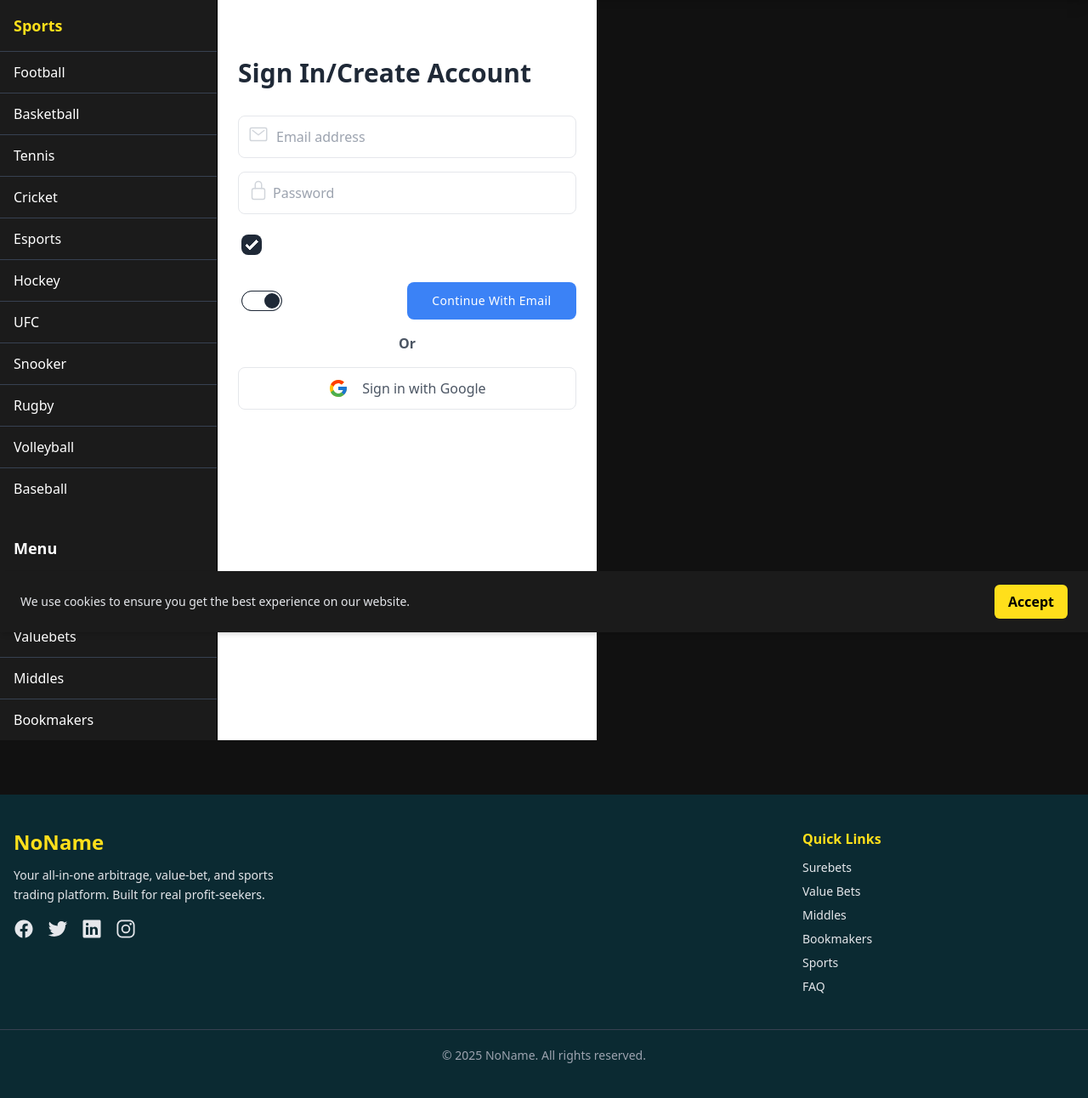
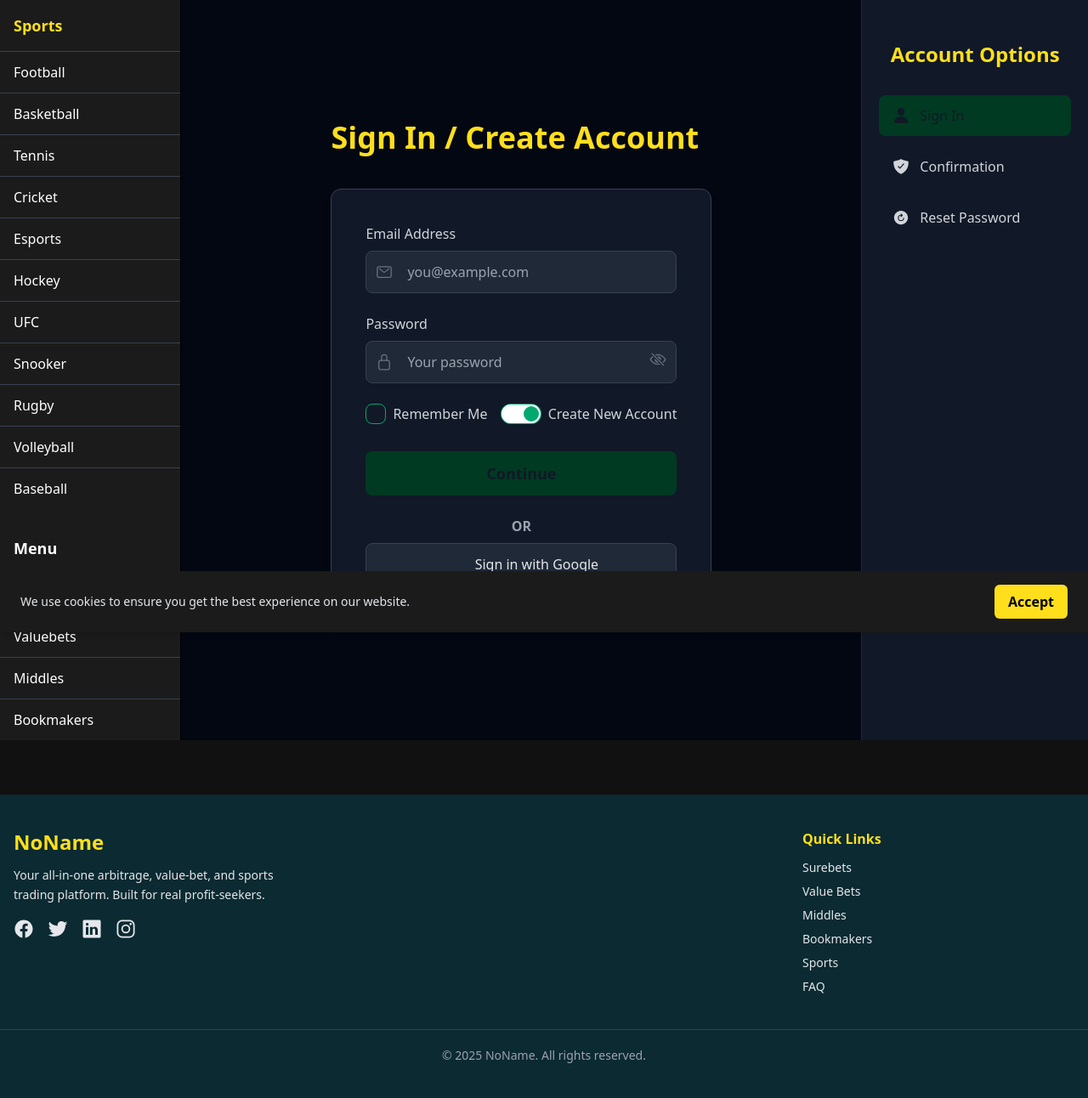
Before and after one commit to manzub/sportsarb, a Flask app: page /auth/login in a window 1280 px wide. Shown: the part 56-1348 px from the top of the page at 85% size. Run offline with Flask 3, Linux system fonts and the light colour scheme; data that the repository does not hold is empty; some libraries are stand-ins or nearby versions.

Commit message:
updated login function to use auth_provider and auth sidebar

```diff
--- a/app/routes/auth.py
+++ b/app/routes/auth.py
@@ -70,6 +70,7 @@ def google_auth():
       # Create new user (no password needed)
       user = User(email=email, password=None)
       user.is_verified = True
+      user.auth_provider = 'google'
       db.session.add(user)
 
       alerts_conf = Alerts(user.id)
@@ -92,13 +93,17 @@ def login():
   if request.method == 'POST':
     if form.validate_on_submit():
       user = User.query.filter_by(email=form.email.data.lower()).first()
-      if user and user.check_password(form.password.data):
-        login_user(user=user, remember=form.remember_me.data)
-        session['user_email'] = user.email
-        next = request.args.get('next')
-        if not next or not next[0] == '/':
-          next = url_for('main.index')
-        return redirect(next)
+      if user:
+        if user.auth_provider == 'google':
+          flash('Invalid login method, Please login using google', 'warning')
+          return redirect(url_for('auth.login'))
+        elif user.auth_provider == 'local' and user.check_password(form.password.data):
+          login_user(user=user, remember=form.remember_me.data)
+          session['user_email'] = user.email
+          next = request.args.get('next')
+          if not next or not next[0] == '/':
+            next = url_for('main.index')
+          return redirect(next)
       elif form.create_account.data:
         email_exists = User.query.filter_by(email=form.email.data.lower()).first()
         if not email_exists:
--- a/app/templates/account.html
+++ b/app/templates/account.html
@@ -25,7 +25,7 @@
     </div>
 
     <div class="flex justify-between items-center">
-      <a href="{{ url_for('plans.overview') }}"
+      <a href="#"
         class="inline-block bg-blue-600 hover:bg-blue-700 text-white text-sm font-semibold py-2 px-4 rounded-md transition">
         Change Plan
       </a>
@@ -34,7 +34,7 @@
     {% else %}
     <div class="">
       <p class="text-gray-600 mb-6">You don’t have an active plan yet.</p>
-      <a href="{{ url_for('plans.overview') }}"
+      <a href="#"
         class="bg-blue-600 hover:bg-blue-700 text-white font-medium py-2 px-4 rounded-md">
         View Plans
       </a>
--- a/app/templates/login.html
+++ b/app/templates/login.html
@@ -1,81 +1,145 @@
-{%extends 'base.html' %}
+{% extends 'base.html' %}
 
 {% block content %}
-<section class="bg-white dark:bg-gray-900">
-  <div class="container flex items-center my-10 justify-center px-6 py-4 mx-auto">
-    <form id="sign-in-form" class="w-full max-w-md" novalidate="novalidate" method="post">
-      <h1 class="mt-3 text-2xl font-semibold text-gray-800 capitalize sm:text-3xl dark:text-white">sign In/create Account</h1>
+<section class="w-full min-h-screen bg-gray-950 text-gray-200 flex flex-col lg:flex-row">
 
-      <!-- csrf token -->
-      {{form.hidden_tag()}}
+  <!-- MAIN LOGIN -->
+  <div class="w-full lg:w-3/4 flex items-center justify-center order-1 lg:order-1 px-6 py-12">
+    <div class="w-full max-w-md">
 
-      <div class="relative flex items-center mt-8">
-        <span class="absolute">
-          <ion-icon class="w-6 h-6 mx-3 text-gray-300 dark:text-gray-500" name="mail-outline"></ion-icon>
-        </span>
+      <h1 class="text-4xl font-bold text-bet365yellow mb-10 text-center lg:text-left">
+        Sign In / Create Account
+      </h1>
 
-        {{form.email(maxlength="128", placeholder="Email address", type="email", class="block w-full py-3 text-gray-700
-        bg-white border rounded-lg px-11 dark:bg-gray-900 dark:text-gray-300 dark:border-gray-600 focus:border-blue-400
-        dark:focus:border-blue-300 focus:ring-blue-300 focus:outline-none focus:ring focus:ring-opacity-40",
-        pattern="(?=(?:(\S+)@\S+\.[A-Za-z]+))(?:^(?:(?:[^\x00-\x20\x22\x28\x29\x2C\x2E\x3A-\x3C\x3E\x40\x5B-\x5D\x7F-\xFF]+)|(?:\x22(?:(?:[^\x0D\x22\x5C\x80-\xFF])|(?:\x5C[\x00-\x7F]))*\x22))(?:\x2E(?:(?:[^\x00-\x20\x22\x28\x29\x2C\x2E\x3A-\x3C\x3E\x40\x5B-\x5D\x7F-\xFF]+)|(?:\x22(?:(?:[^\x0D\x22\x5C\x80-\xFF])|(?:\x5C[\x00-\x7F]))*\x22)))*\x40(?:(?:[^\x00-\x20\x22\x28\x29\x2C\x2E\x3A-\x3C\x3E\x40\x5B-\x5D\x7F-\xFF]+)|(?:\x5B(?:(?:[^\x0D\x22\x5C\x80-\xFF])|(?:\x5C[\x00-\x7F]))*\x5D))(?:\x2E(?:(?:[^\x00-\x20\x22\x28\x29\x2C\x2E\x3A-\x3C\x3E\x40\x5B-\x5D\x7F-\xFF]+)|(?:\x5B(?:(?:[^\x0D\x22\x5C\x80-\xFF])|(?:\x5C[\x00-\x7F]))*\x5D)))*$)")}}
+      <form id="sign-in-form" method="post" novalidate
+        class="w-full bg-gray-900 border border-gray-700 rounded-xl p-10 shadow-lg">
+
+        {{ form.hidden_tag() }}
+
+        <!-- Email -->
+        <div class="mb-6">
+          <label class="block mb-2 font-medium text-gray-300">Email Address</label>
+          <div class="relative">
+            <ion-icon name="mail-outline"
+              class="absolute left-3 top-1/2 -translate-y-1/2 text-gray-500 text-xl"></ion-icon>
+
+            {{ form.email(
+            maxlength="128",
+            placeholder="you@example.com",
+            type="email",
+            class="w-full bg-gray-800 border border-gray-700 rounded-lg pl-12 pr-4 py-3 text-gray-100
+            focus:outline-none focus:ring-2 focus:ring-bet365green"
+            ) }}
+          </div>
         </div>
 
-      <div class="relative flex items-center mt-4">
-        <span class="absolute">
-          <ion-icon class="w-6 h-6 mx-3 text-gray-300 dark:text-gray-500" name="lock-closed-outline"></ion-icon>
-        </span>
+        <!-- Password -->
+        <div class="mb-6">
+          <label class="block mb-2 font-medium text-gray-300">Password</label>
+          <div class="relative">
+            <ion-icon name="lock-closed-outline"
+              class="absolute left-3 top-1/2 -translate-y-1/2 text-gray-500 text-xl"></ion-icon>
 
-        {{form.password(placeholder="Password", class="block w-full px-10 py-3 text-gray-700 bg-white border rounded-lg
-        dark:bg-gray-900 dark:text-gray-300 dark:border-gray-600 focus:border-blue-400 dark:focus:border-blue-300
-        focus:ring-blue-300 focus:outline-none focus:ring focus:ring-opacity-40")}}
+            {{ form.password(
+            placeholder="Your password",
+            id="password",
+            class="w-full bg-gray-800 border border-gray-700 rounded-lg pl-12 pr-12 py-3 text-gray-100
+            focus:outline-none focus:ring-2 focus:ring-bet365green"
+            ) }}
+
+            <button type="button" id="togglePassword"
+              class="absolute right-3 top-1/2 -translate-y-1/2 text-gray-500 hover:text-gray-300">
+              <ion-icon name="eye-off-outline" class="text-xl"></ion-icon>
+            </button>
+          </div>
         </div>
 
-      <fieldset class="mt-4 fieldset">
-        <label class="label">
-          {{form.remember_me(class='checkbox', type='checkbox', checked=form.remember_me.value)}}
-          {{form.remember_me.label}}
+        <!-- Toggles -->
+        <div class="flex items-center justify-between mb-8">
+          <label class="flex items-center gap-2 cursor-pointer text-gray-300">
+            {{ form.remember_me(class="checkbox checkbox-success") }}
+            <span>Remember Me</span>
           </label>
-      </fieldset>
 
-      <div class="mt-6">
-        <div class="grid grid-cols-2 items-center mt-4">
-          <fieldset class="fieldset">
-            <label class="label">
-              {{form.create_account(class='toggle', type='checkbox', checked=form.create_account.value)}}
-              {{form.create_account.label}}
+          <label class="flex items-center gap-2 cursor-pointer text-gray-300">
+            {{ form.create_account(class="toggle toggle-success") }}
+            <span>Create New Account</span>
           </label>
-          </fieldset>
-          {{form.submit(class="w-full px-6 py-3 text-sm font-medium tracking-wide text-white capitalize transition-colors duration-300 transform bg-blue-500 rounded-lg hover:bg-blue-400 focus:outline-none focus:ring focus:ring-blue-300 focus:ring-opacity-50")}}
         </div>
 
-        <p class="mt-4 text-center text-gray-600 dark:text-gray-400 font-bold">Or</p>
+        <button type="submit"
+          class="w-full py-3 rounded-lg bg-bet365green text-gray-900 font-semibold text-lg hover:bg-bet365green/80 transition">
+          Continue
+        </button>
 
-        <a href="{{url_for('auth.google_login')}}"
-          class="flex items-center justify-center px-6 py-3 mt-4 text-gray-600 transition-colors duration-300 transform border rounded-lg dark:border-gray-700 dark:text-gray-200 hover:bg-gray-50 dark:hover:bg-gray-600">
-          <svg class="w-6 h-6 mx-2" viewBox="0 0 40 40">
-            <path
-              d="M36.3425 16.7358H35V16.6667H20V23.3333H29.4192C28.045 27.2142 24.3525 30 20 30C14.4775 30 10 25.5225 10 20C10 14.4775 14.4775 9.99999 20 9.99999C22.5492 9.99999 24.8683 10.9617 26.6342 12.5325L31.3483 7.81833C28.3717 5.04416 24.39 3.33333 20 3.33333C10.7958 3.33333 3.33335 10.7958 3.33335 20C3.33335 29.2042 10.7958 36.6667 20 36.6667C29.2042 36.6667 36.6667 29.2042 36.6667 20C36.6667 18.8825 36.5517 17.7917 36.3425 16.7358Z"
-              fill="#FFC107" />
-            <path
-              d="M5.25497 12.2425L10.7308 16.2583C12.2125 12.59 15.8008 9.99999 20 9.99999C22.5491 9.99999 24.8683 10.9617 26.6341 12.5325L31.3483 7.81833C28.3716 5.04416 24.39 3.33333 20 3.33333C13.5983 3.33333 8.04663 6.94749 5.25497 12.2425Z"
-              fill="#FF3D00" />
-            <path
-              d="M20 36.6667C24.305 36.6667 28.2167 35.0192 31.1742 32.34L26.0159 27.975C24.3425 29.2425 22.2625 30 20 30C15.665 30 11.9842 27.2359 10.5975 23.3784L5.16254 27.5659C7.92087 32.9634 13.5225 36.6667 20 36.6667Z"
-              fill="#4CAF50" />
-            <path
-              d="M36.3425 16.7358H35V16.6667H20V23.3333H29.4192C28.7592 25.1975 27.56 26.805 26.0133 27.9758C26.0142 27.975 26.015 27.975 26.0158 27.9742L31.1742 32.3392C30.8092 32.6708 36.6667 28.3333 36.6667 20C36.6667 18.8825 36.5517 17.7917 36.3425 16.7358Z"
-              fill="#1976D2" />
-          </svg>
+        <p class="text-center text-gray-400 mt-6 mb-2 font-semibold">OR</p>
 
-          <span class="mx-2">Sign in with Google</span>
+        <a href="{{ url_for('auth.google_login') }}"
+          class="w-full flex justify-center items-center gap-3 py-3 border border-gray-700 rounded-lg bg-gray-800 hover:bg-gray-700 transition text-gray-200">
+          <svg class="w-6 h-6" viewBox="0 0 40 40"> ... </svg>
+          <span>Sign in with Google</span>
         </a>
+
+      </form>
+
     </div>
-    </form>
   </div>
+
+  <!-- SIDEBAR -->
+  <aside class="w-full lg:w-1/4 bg-gray-900 border-t lg:border-t-0 lg:border-l border-gray-800
+           flex flex-col items-center justify-start py-12 px-5 order-2">
+
+    <h2 class="text-2xl font-semibold text-bet365yellow mb-8">
+      Account Options
+    </h2>
+
+    <nav class="w-full space-y-3 text-gray-300">
+      <a href="{{ url_for('main.account') }}" class="flex items-center gap-3 px-4 py-3 rounded-lg
+        {% if request.endpoint == 'auth.login' %}
+           bg-bet365green text-gray-900
+        {% else %}
+           hover:bg-gray-800
+        {% endif %}">
+        <ion-icon name="person" class="text-xl"></ion-icon>
+        <span class="font-medium">Sign In</span>
+      </a>
+
+      <a class="flex items-center gap-3 px-4 py-3 rounded-lg
+        {% if request.endpoint == 'auth.confirmation' %}
+           bg-bet365green text-gray-900
+        {% else %}
+           hover:bg-gray-800
+        {% endif %}">
+        <ion-icon name="shield-checkmark" class="text-xl"></ion-icon>
+        <span class="font-medium">Confirmation</span>
+      </a>
+
+      <a href="{{ url_for('auth.request_password_reset') }}" class="flex items-center gap-3 px-4 py-3 rounded-lg
+        {% if request.endpoint == 'auth.reset_password' %}
+           bg-bet365green text-gray-900
+        {% else %}
+           hover:bg-gray-800
+        {% endif %}">
+        <ion-icon name="refresh-circle" class="text-xl"></ion-icon>
+        <span class="font-medium">Reset Password</span>
+      </a>
+    </nav>
+
+  </aside>
+
 </section>
-<script src="https://accounts.google.com/gsi/client" async defer></script>
+
+
+<script>
+  const toggleBtn = document.getElementById("togglePassword");
+  const passInput = document.getElementById("password");
+  const icon = toggleBtn.querySelector("ion-icon");
+
+  toggleBtn.addEventListener("click", () => {
+    const isHidden = passInput.type === "password";
+    passInput.type = isHidden ? "text" : "password";
+    icon.name = isHidden ? "eye-outline" : "eye-off-outline";
+  });
+</script>
+
 {% endblock content %}
-
-{% block sidebar %}
-{% include 'partials/auth_sidebar.html' %}
-{% endblock sidebar %}
--- a/app/templates/partials/account_sidebar.html
+++ b/app/templates/partials/account_sidebar.html
@@ -14,12 +14,6 @@
         <span class="mx-4 font-medium">Account</span>
       </a>
 
-      <a class="flex items-center px-4 py-2 mt-2 {% if request.endpoint == 'plans.overview' %}bg-primary text-primary-content{% else %}text-gray-600 hover:bg-gray-100{% endif %} transition-colors duration-300 transform rounded-md hover:bg-gray-100 hover:text-gray-700"
-        href="{{url_for('plans.overview')}}">
-        <ion-icon class="w-5 h-5" name="bookmark"></ion-icon>
-        <span class="mx-4 font-medium">Plans</span>
-      </a>
-
       <a class="flex items-center px-4 py-2 mt-2 {% if request.endpoint == 'auth.reset_password' %}bg-primary text-primary-content{% else %}text-gray-600 hover:bg-gray-100{% endif %} transition-colors duration-300 transform rounded-md hover:bg-gray-100 hover:text-gray-700"
         href="{{url_for('auth.request_password_reset')}}">
         <ion-icon class="w-5 h-5" name="refresh-circle"></ion-icon>
```
Also changed, not shown: app/routes/plans.py (+0 -41 lines), 2 other files. Lines whose indentation alone changed are shown as unchanged.
